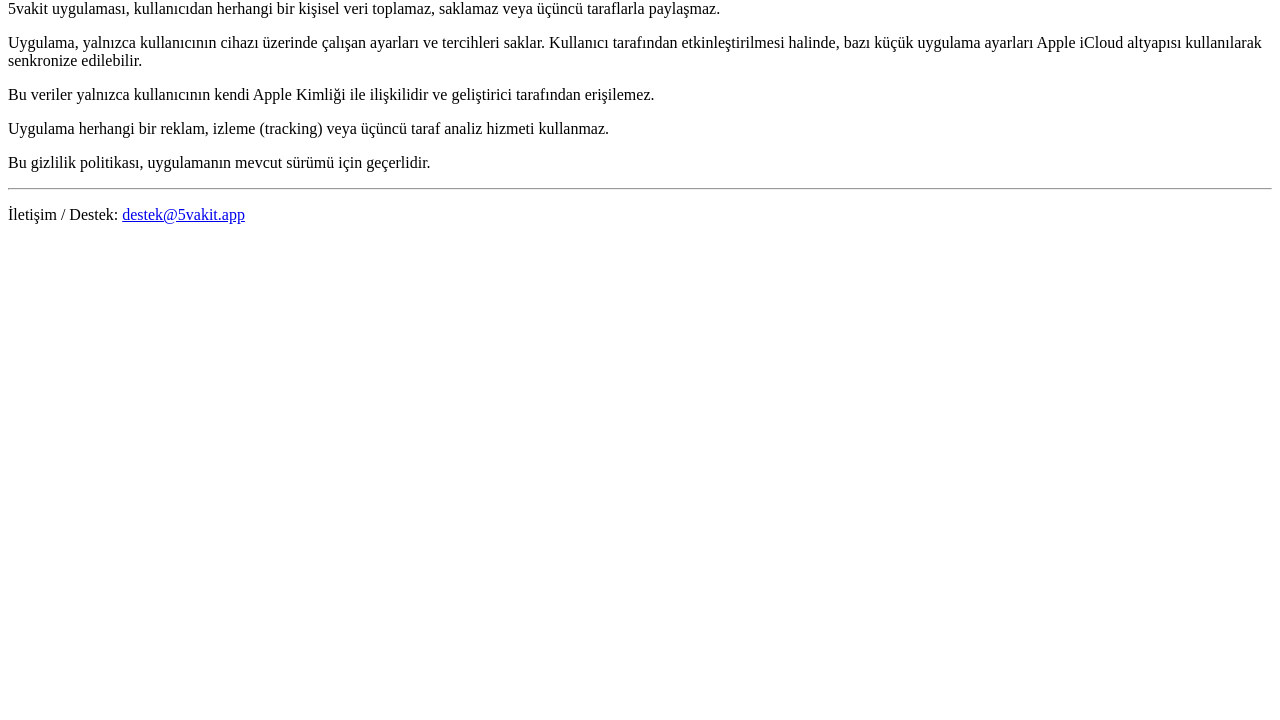
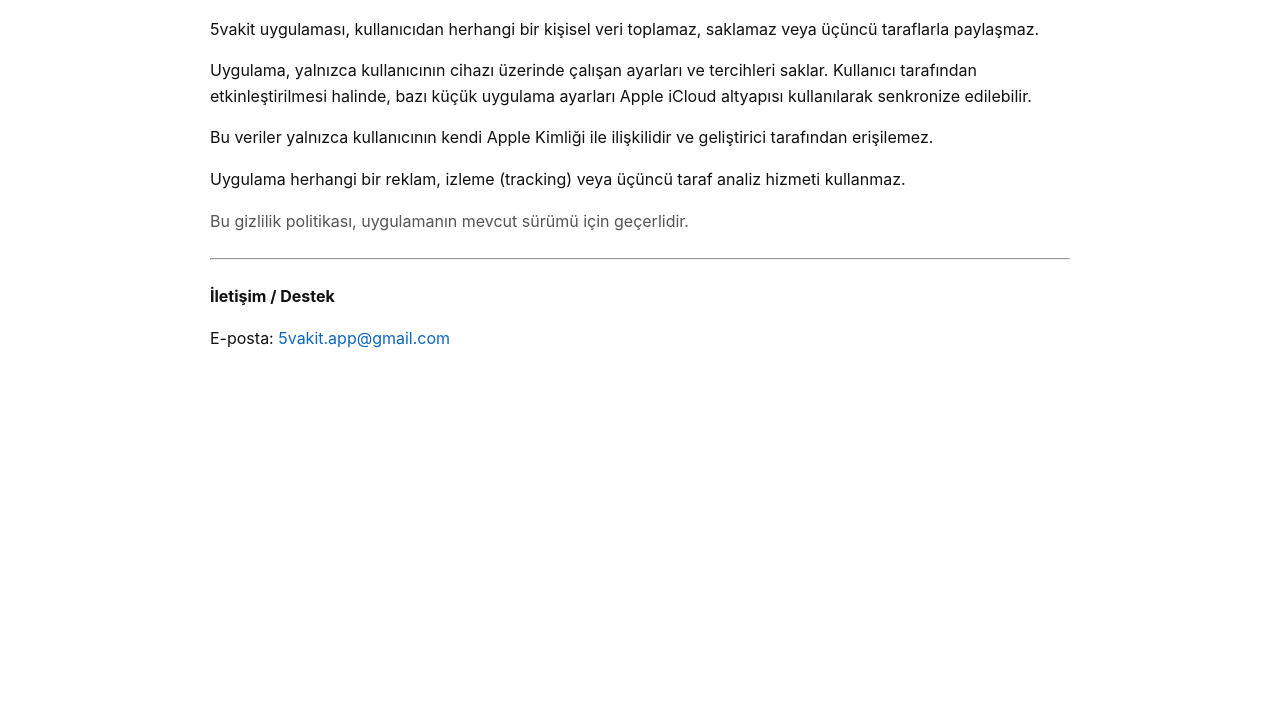
Before and after one commit to 5vakitapp-lang/5vakit-privacy, a plain HTML site: page index.html in a window 1280 px wide. Shown: the part 80-800 px from the top of the page. Drawn offline with Linux system fonts and the light colour scheme.

Commit message:
Update index.html

```diff
--- a/index.html
+++ b/index.html
@@ -1,11 +1,22 @@
 <!DOCTYPE html>
 <html lang="tr">
 <head>
-  <meta charset="UTF-8">
+  <meta charset="UTF-8" />
+  <meta name="viewport" content="width=device-width, initial-scale=1" />
   <title>5vakit Gizlilik Politikası</title>
+  <style>
+    body { font-family: -apple-system, BlinkMacSystemFont, "Segoe UI", Roboto, Arial, sans-serif; line-height: 1.6; margin: 24px; color: #111; }
+    .container { max-width: 860px; margin: 0 auto; }
+    h1 { margin-top: 0; }
+    hr { margin: 24px 0; }
+    a { color: #0a66c2; text-decoration: none; }
+    a:hover { text-decoration: underline; }
+    .muted { color: #555; }
+  </style>
 </head>
+
 <body>
-
+  <div class="container">
     <h1>5vakit Gizlilik Politikası</h1>
 
     <p>
@@ -13,7 +24,8 @@
     </p>
 
     <p>
-Uygulama, yalnızca kullanıcının cihazı üzerinde çalışan ayarları ve tercihleri saklar. Kullanıcı tarafından etkinleştirilmesi halinde, bazı küçük uygulama ayarları Apple iCloud altyapısı kullanılarak senkronize edilebilir.
+      Uygulama, yalnızca kullanıcının cihazı üzerinde çalışan ayarları ve tercihleri saklar. Kullanıcı tarafından etkinleştirilmesi halinde,
+      bazı küçük uygulama ayarları Apple iCloud altyapısı kullanılarak senkronize edilebilir.
     </p>
 
     <p>
@@ -24,14 +36,17 @@ Bu veriler yalnızca kullanıcının kendi Apple Kimliği ile ilişkilidir ve ge
       Uygulama herhangi bir reklam, izleme (tracking) veya üçüncü taraf analiz hizmeti kullanmaz.
     </p>
 
-<p>
+    <p class="muted">
       Bu gizlilik politikası, uygulamanın mevcut sürümü için geçerlidir.
     </p>
 
+    <hr />
+
+    <p><strong>İletişim / Destek</strong></p>
+    <p>
+      E-posta:
+      <a href="mailto:5vakit.app@gmail.com">5vakit.app@gmail.com</a>
+    </p>
+  </div>
 </body>
 </html>
-<hr>
-<p>
-İletişim / Destek:
-<a href="mailto:5vakit.app@gmail.com">destek@5vakit.app</a>
-</p>
```
Lines whose indentation alone changed are shown as unchanged.
